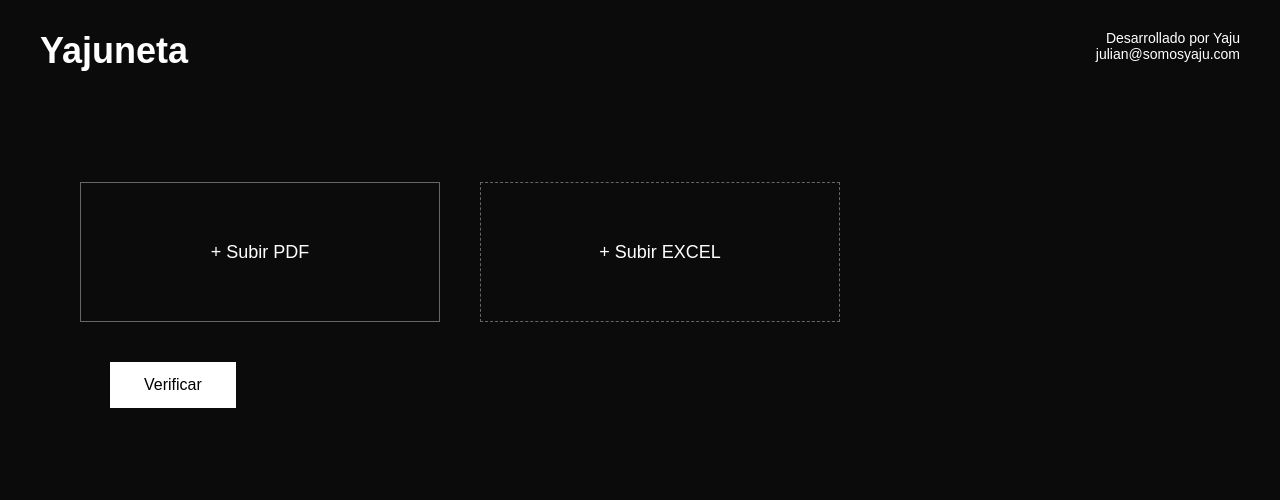
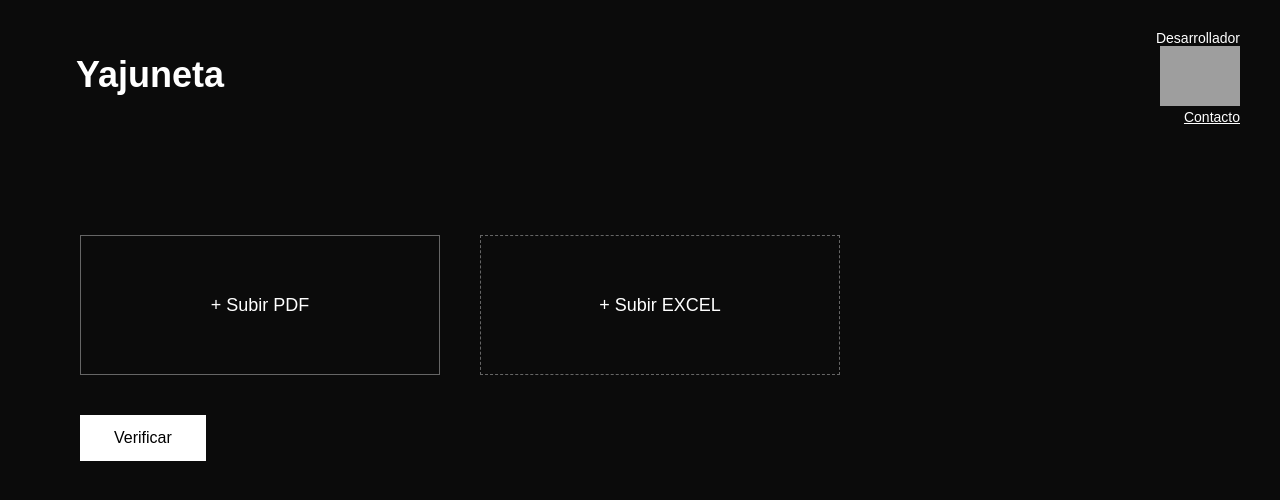
Before and after one commit to somosyaju/yajuneta, a FastAPI app: page / in a window 1280 px wide. Shown: the top 500 px of the page. Run offline with FastAPI, Linux system fonts and the light colour scheme; grey boxes are pictures that could not be loaded.

Commit message:
Update index.html

```diff
--- a/templates/index.html
+++ b/templates/index.html
@@ -25,7 +25,7 @@ header {
 }
 
 header h1 {
-  margin: 0;
+  margin-left: 3%;
   font-size: 36px;
 }
 
@@ -44,6 +44,12 @@ form {
   display: flex;
   flex-direction: column;
   gap: 40px;
+}
+.success {
+  margin-top: 10px;
+  background: #0f4d2f;
+  padding: 6px 12px;
+  font-size: 13px;
 }
 
 /* ===== UPLOADS ===== */
@@ -90,7 +96,7 @@ form {
 .actions {
   display: flex;
   align-items: center;
-  gap: 30px;
+  gap: 0px;
 }
 
 #status {
@@ -135,8 +141,10 @@ button:disabled {
 <header>
   <h1>Yajuneta</h1>
   <div class="dev">
-    Desarrollado por Yaju<br>
-    julian@somosyaju.com
+    Desarrollador<br>
+    <img src="logoyaju2.png" width= 20%><br>
+
+    <a style="color: white;" href="mailito:julian@somosyaju.com" >Contacto</a><br>
   </div>
 </header>
 
@@ -187,7 +195,7 @@ pdfInput.addEventListener("change", () => {
   if (pdfInput.files.length) {
     pdfText.innerHTML = `
       ${pdfInput.files[0].name}
-      <small>✔ Archivo subido correctamente</small>
+      <div class="success">✔ Archivo subido correctamente</div>
     `;
   }
 });
@@ -196,7 +204,7 @@ excelInput.addEventListener("change", () => {
   if (excelInput.files.length) {
     excelText.innerHTML = `
       ${excelInput.files[0].name}
-      <small>✔ Archivo subido correctamente</small>
+      <div class="success">✔ Archivo subido correctamente</div>
     `;
   }
 });
```
